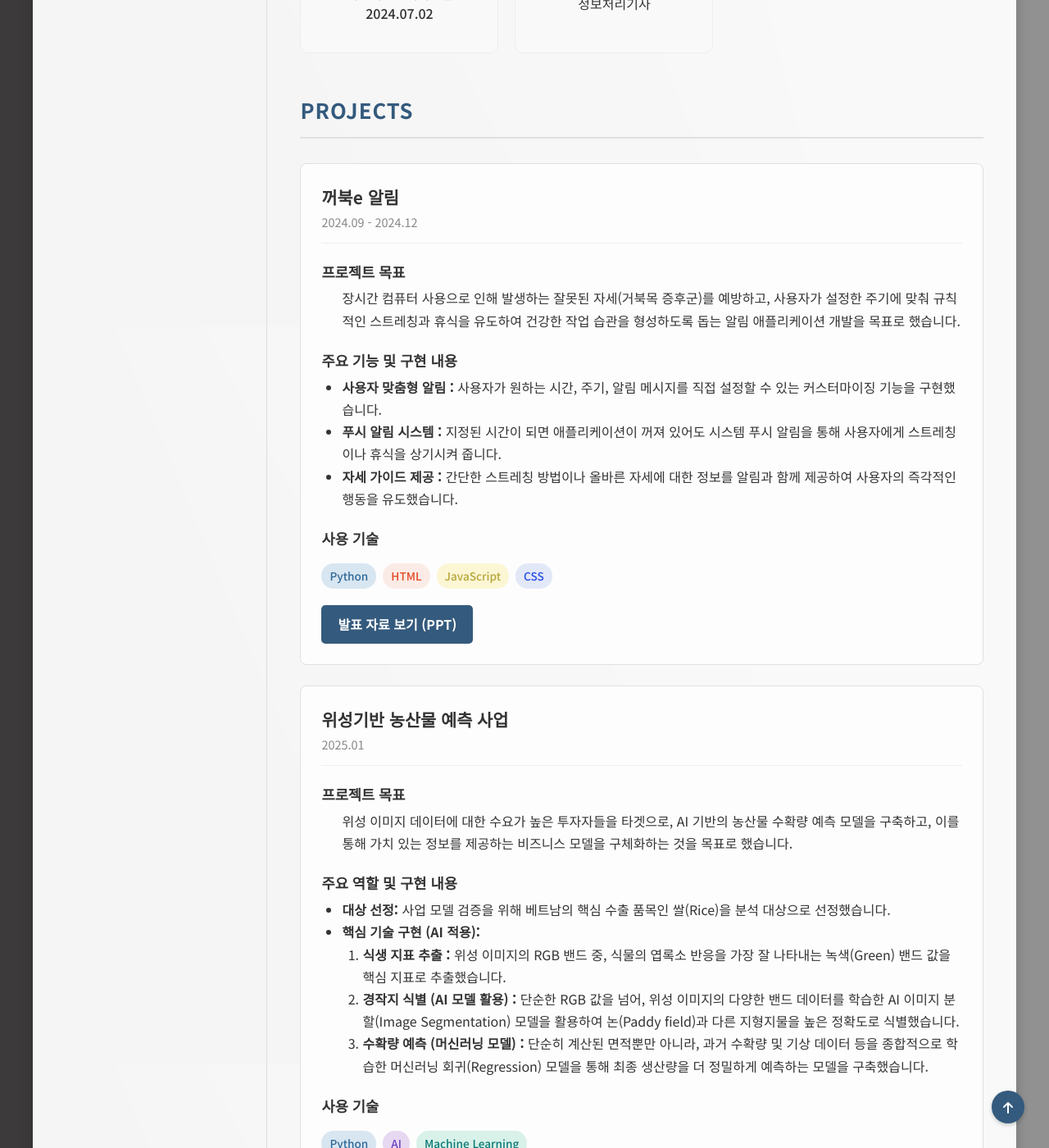
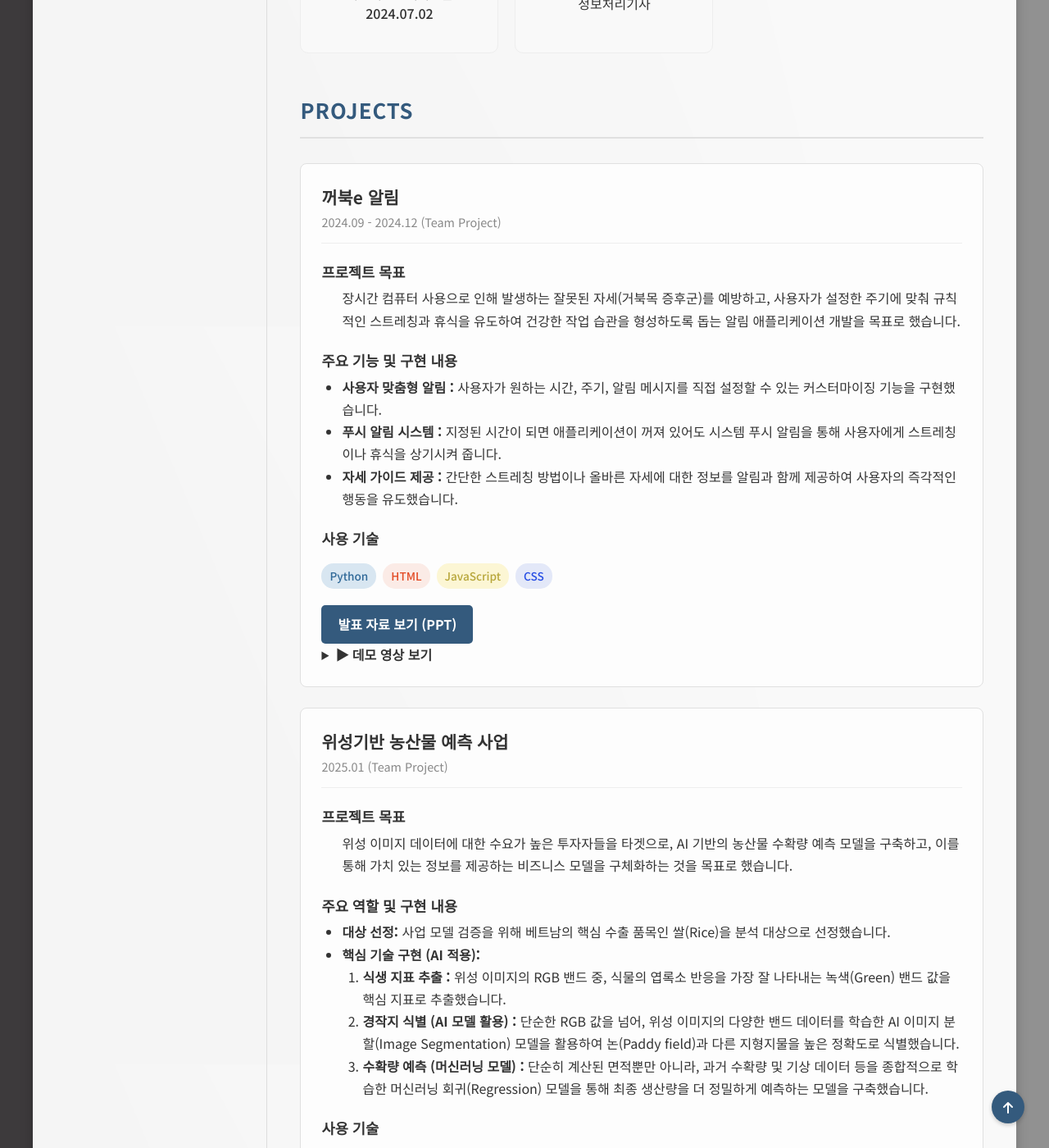
Before and after one commit to Leegaeune/Leegaeune.github.io, a Jekyll site: the page built from index.md, in a window 1280 px wide and 1400 px high, scrolled down 1402 px. Shown: the whole window at 82% size. Built offline with Jekyll 4.4.1, drawn with Linux system fonts in a browser that asks for light colours.

Commit message:
fix: remove large video and use drive link

```diff
--- a/index.md
+++ b/index.md
@@ -100,7 +100,7 @@ title: Home
   <!-- 프로젝트 1 : 꺼북e 알림 -->
   <div class="project-card">
     <h3>꺼북e 알림</h3>
-    <p class="project-period">2024.09 - 2024.12</p>
+    <p class="project-period">2024.09 - 2024.12 (Team Project)</p>
     <div class="project-content">
       <h4>프로젝트 목표</h4>
       <p>
@@ -119,14 +119,25 @@ title: Home
         <span class="tech-tag javascript">JavaScript</span>
         <span class="tech-tag css">CSS</span>
       </div>
-      <a href="https://docs.google.com/presentation/d/1Nt_g4vc9zItP85qGIRyGzrPEKoY7fcYB/edit?usp=sharing&ouid=111937066271731398205&rtpof=true&sd=true" class="project-link" target="_blank" rel="noopener noreferrer">발표 자료 보기 (PPT)</a>
+      <a href="https://1drv.ms/p/c/fb3f63734cf89603/IQA7ZpAfy15RSbMuOZ5QgE3WAZKFAfylUI0hC92whEONwiQ" class="project-link" target="_blank" rel="noopener noreferrer">발표 자료 보기 (PPT)</a>
+      <details>
+        <summary style="cursor:pointer; font-weight:bold;">
+          ▶ 데모 영상 보기
+        </summary>
+        <iframe
+          src="https://drive.google.com/file/d/1ZNff4qUFdcuJyWdZXFKZ6xjQzSk7LCdB/preview"
+          width="100%"
+          height="480"
+          allow="autoplay">
+        </iframe>
+      </details>
     </div>
   </div>
 
   <!-- 프로젝트 2 : 데이터로 수확하는 미래 : 위성기반 농산물 예측 사업 -->
   <div class="project-card">
     <h3>위성기반 농산물 예측 사업</h3>
-    <p class="project-period">2025.01</p>
+    <p class="project-period">2025.01 (Team Project)</p>
     <div class="project-content">
       <h4>프로젝트 목표</h4>
       <p>
@@ -149,7 +160,7 @@ title: Home
         <span class="tech-tag ai">AI</span>
         <span class="tech-tag ml">Machine Learning</span>
       </div>
-      <a href="/Cansat3.pdf" class="project-link" target="_blank" rel="noopener noreferrer">발표 자료 보기 (PDF)</a>
+      <a href="https://drive.google.com/file/d/1nLE5Om-Nx4JHlmjOkynoXXGHAs4KOjr5/view?usp=sharing" class="project-link" target="_blank" rel="noopener noreferrer">발표 자료 보기 (PDF)</a>
     </div>
   </div>
 
@@ -552,7 +563,7 @@ title: Home
         <span class="tech-tag">GitHub</span>
         <span class="tech-tag">Jupyter Notebook</span>
       </div>
-      <a href="https://github.com/SKNETWORKS-FAMILY-AICAMP" class="project-link" target="_blank" rel="noopener noreferrer">
+      <a href="https://github.com/Leegaeune/SKN17-FINAL-4Team" class="project-link" target="_blank" rel="noopener noreferrer">
         프로젝트 상세 보기</a>
       <a href="https://docs.google.com/presentation/d/1Nt_g4vc9zItP85qGIRyGzrPEKoY7fcYB/edit?usp=sharing&ouid=111937066271731398205&rtpof=true&sd=true" class="project-link" target="_blank" rel="noopener noreferrer">발표 자료 보기 (PPT)</a>
       <a href="https://docs.google.com/presentation/d/1Nt_g4vc9zItP85qGIRyGzrPEKoY7fcYB/edit?usp=sharing&ouid=111937066271731398205&rtpof=true&sd=true" class="project-link" target="_blank" rel="noopener noreferrer">시연 영상</a>
```
Also changed, not shown: other parts of index.md (+11 -0 lines), IMG_1282.JPG, README.md.
